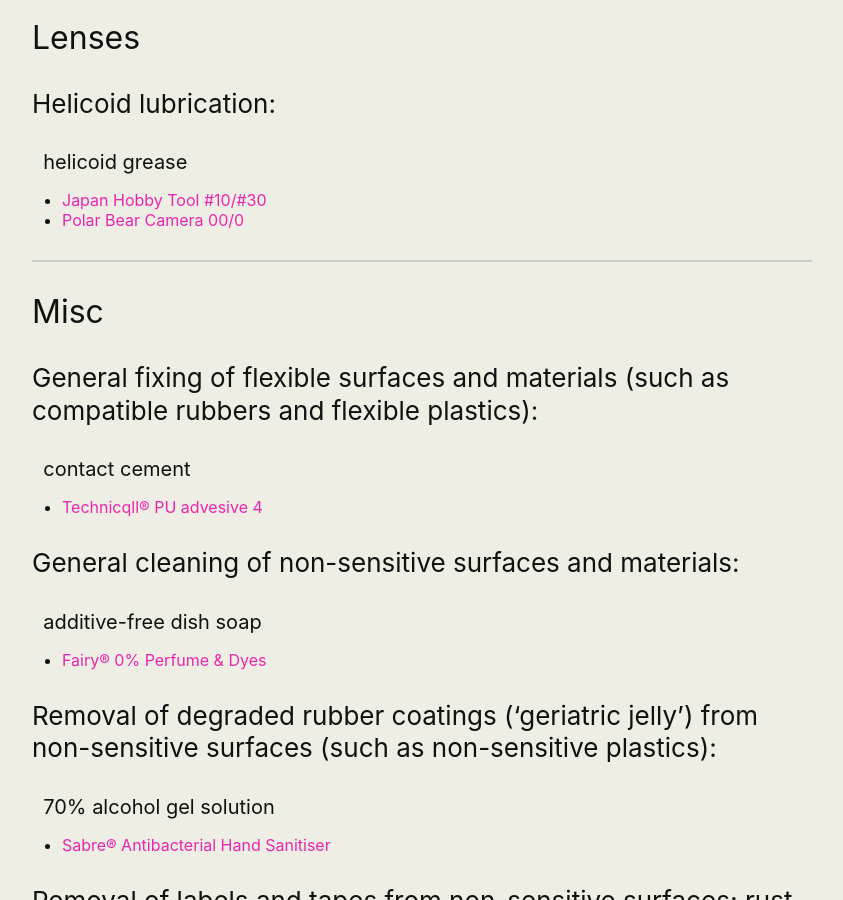
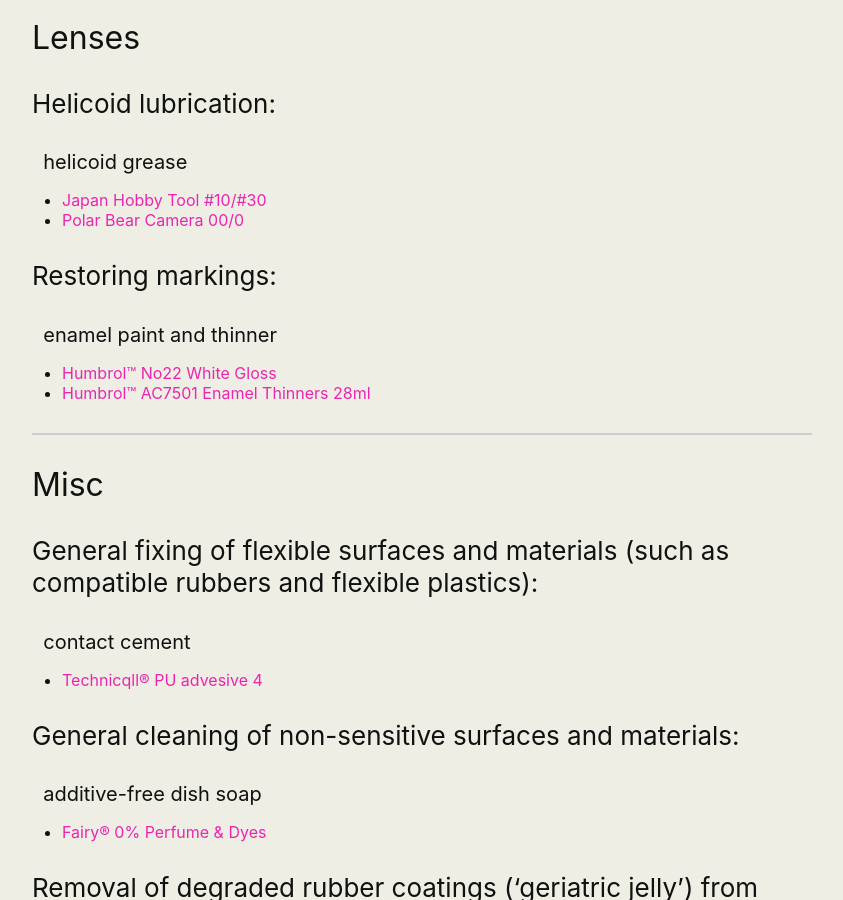
Before and after one commit to martbetz/martbetz.github.io, a Jekyll site: the page built from servicing-and-repair-resources.html, in a window 1280 px wide and 900 px high, scrolled down 1028 px. Shown: the whole window, without its empty margins (218-1061 px from the left). Built offline with Jekyll 4.4.1, drawn with Linux system fonts in a browser that asks for light colours.

Commit message:
Update servicing-and-repair-resources.html

```diff
--- a/servicing-and-repair-resources.html
+++ b/servicing-and-repair-resources.html
@@ -50,6 +50,12 @@
 <li><a href="https://japanhobbytool.com/products/hg">Japan Hobby Tool #10/#30</a></li>
 <li><a href="https://polarbearcamera.com/products/helicoid-lube-damper-grease-for-lenses">Polar Bear Camera 00/0</a></li>
 </ul>
+<h3>Restoring markings:</h3>
+<h4>&nbsp;&nbsp;enamel paint and thinner</h4>
+<ul>
+<li><a href="https://uk.humbrol.com/search?resultType=product&langPath=humbrol-uk&category=all_products&sub_category=combined&q=white%2022&sort_by=0&page=1">Humbrol™ No22 White Gloss</a></li>
+<li><a href="https://uk.humbrol.com/products/enamel-thinners-28ml-bottle-ac7501">Humbrol™ AC7501 Enamel Thinners 28ml</a></li>
+</ul>
 <!-- <h3>Cleaning uncoated inner elements</h3>
 <ul>
 <li><a href="https://uk.kryolan.com/product/collodion#30ml-default">Kryolan Collodion</a> (soft collodium)</li>
```
